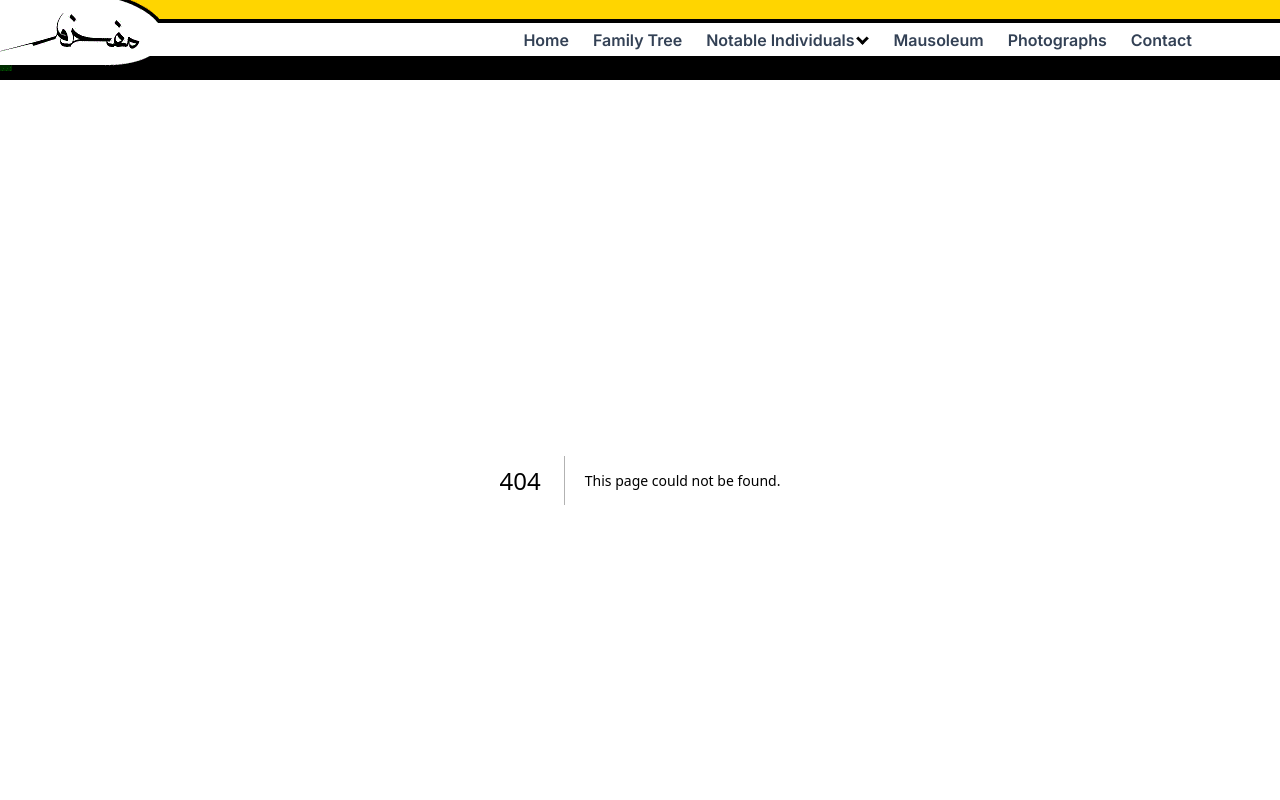
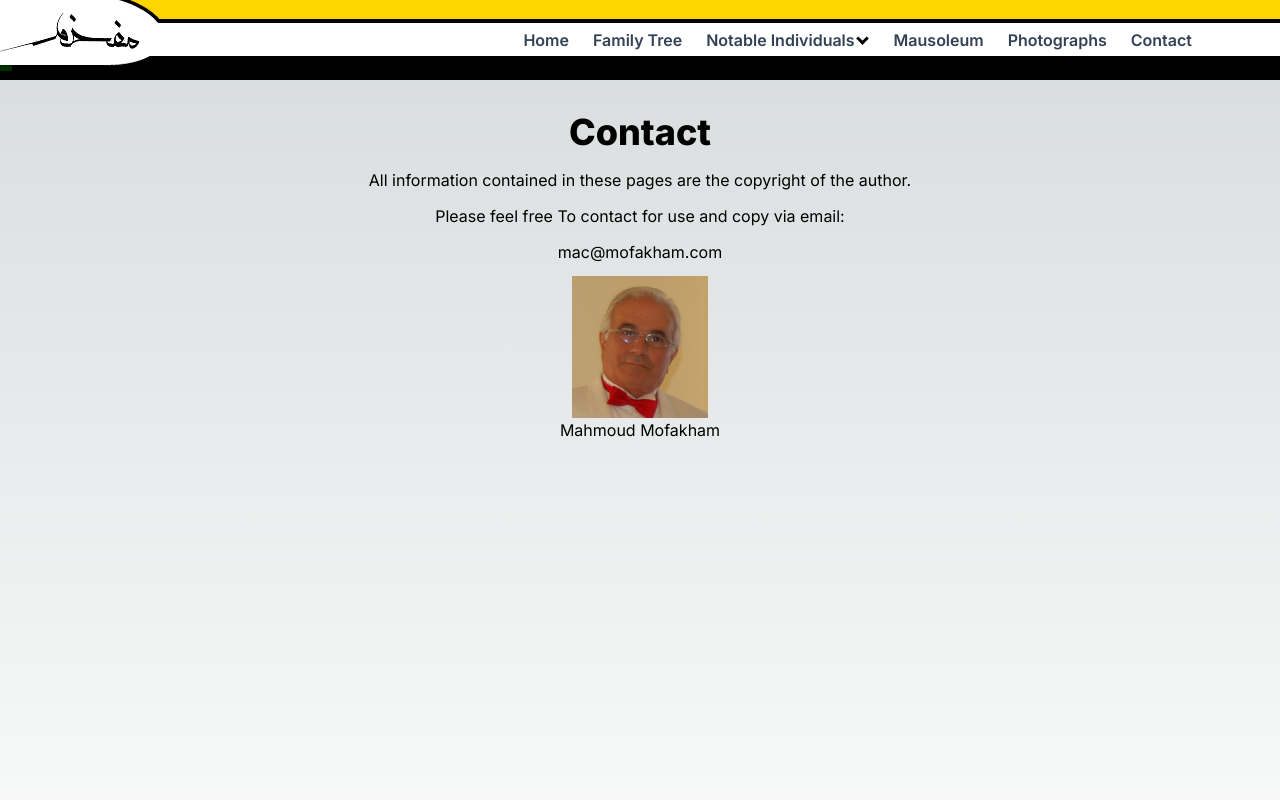
Before and after one commit to mofakhamr/family-website, a Next.js app: page /contact in a window 1280 px wide. Before the commit this address had no page. Shown: the top 800 px of the page. Built offline with nearby package versions, Linux system fonts and the light colour scheme.

Commit message:
added contact page, some meta titles and cypress config

```diff
--- /dev/null
+++ b/app/contact/page.tsx
@@ -0,0 +1,25 @@
+import ImageZoom from '@/components/imagezoom'
+
+export default function Home() {
+  return (
+    <main className="flex min-h-screen flex-col items-center justify-between p-5 sm:py-8">
+      <div className="sm:max-w-5xl text-center">
+        <h1>Contact</h1>
+        <p>All information contained in these pages are the copyright of the author.</p>
+        <p>Please feel free To contact for use and copy via email:</p>
+        <p>mac@mofakham.com</p>
+
+        <div className='container mx-auto'>
+          <ImageZoom
+            src="/misc/mahmoud.png"
+            width={400}
+            height={200}
+            alt="Mausoleum Entrance"
+            className="w-1/2 sm:w-1/4 mx-auto"
+          />
+          <p>Mahmoud Mofakham</p>
+        </div>
+      </div>
+    </main >
+  );
+}
--- a/app/family-tree/page.tsx
+++ b/app/family-tree/page.tsx
@@ -1,3 +1,6 @@
+export const metadata: Metadata = {
+  title: "Family Tree",
+}
 
 export default function Home() {
 
@@ -29,9 +32,9 @@ export default function Home() {
           </p>
           <p><a className="m-5 font-mono" href="/tree.pdf" target="_blank">Download Family Tree</a></p>
           <div className="h-screen">
-              <object className="h-5/6" data="/tree.pdf" type="application/pdf" width="100%">
-                <p>Unable to display PDF file. <a href="/tree.pdf">Download</a> instead.</p>
-              </object>
+            <object className="h-5/6" data="/tree.pdf" type="application/pdf" width="100%">
+              <p>Unable to display PDF file. <a href="/tree.pdf">Download</a> instead.</p>
+            </object>
           </div>
         </div>
       </div>
--- a/app/layout.tsx
+++ b/app/layout.tsx
@@ -11,16 +11,14 @@ import Script from 'next/script'
 
 export const metadata: Metadata = {
   title: {
-    template: '%s | Sitename',
-    default: "Sample Site",
+    template: '%s | Mofakham Family Website',
+    default: "Mofakham Family Website",
   },
-  description: "The best place for the best things",
-  generator: 'Next.js',
-  applicationName: 'Next.js',
+  description: "Some history and information on the Family Mofakham",
   referrer: 'origin-when-cross-origin',
   keywords: ['Next.js', 'React', 'JavaScript'],
-  authors: [{ name: 'Robin', url: 'https://nextjs.org' }],
-  creator: 'Robin',
+  authors: [{ name: 'Robin M', url: 'https://nextjs.org' }],
+  creator: 'Mahmoud Mofakham',
   publisher: 'Robin',
   formatDetection: {
     email: false,
--- a/app/notable/page.tsx
+++ b/app/notable/page.tsx
@@ -1,3 +1,6 @@
+export const metadata: Metadata = {
+  title: "Notable Individuals",
+}
 
 export default function Home() {
 
```
Also changed, not shown: cypress.config.ts (added, +8 -0 lines), public/misc/mahmoud.png (added).
